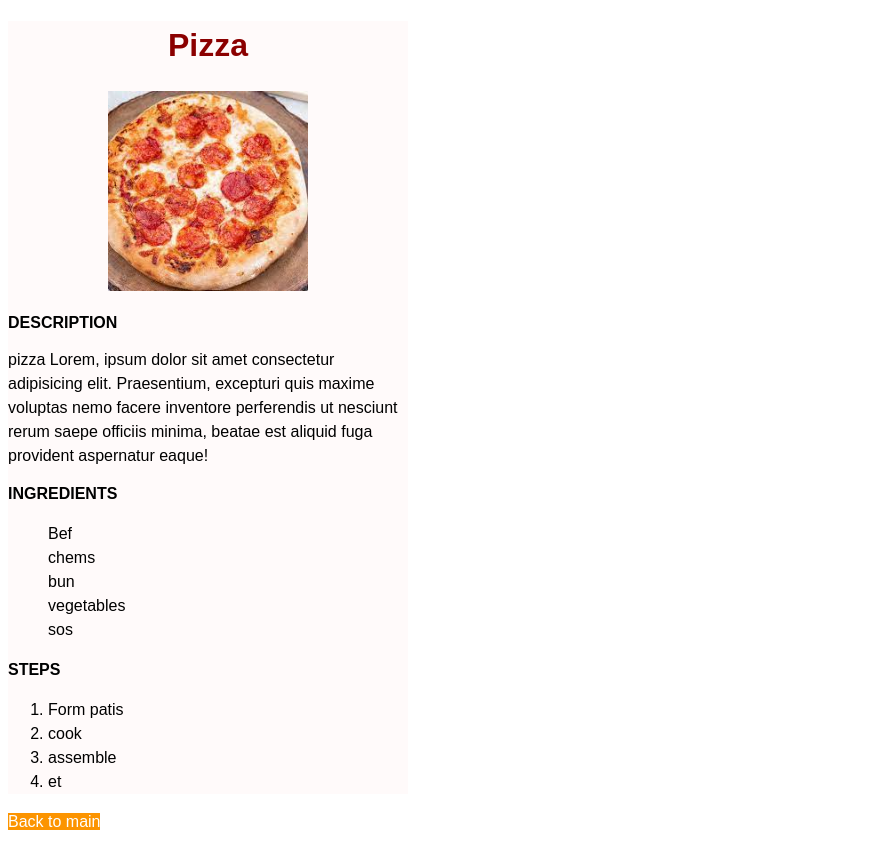
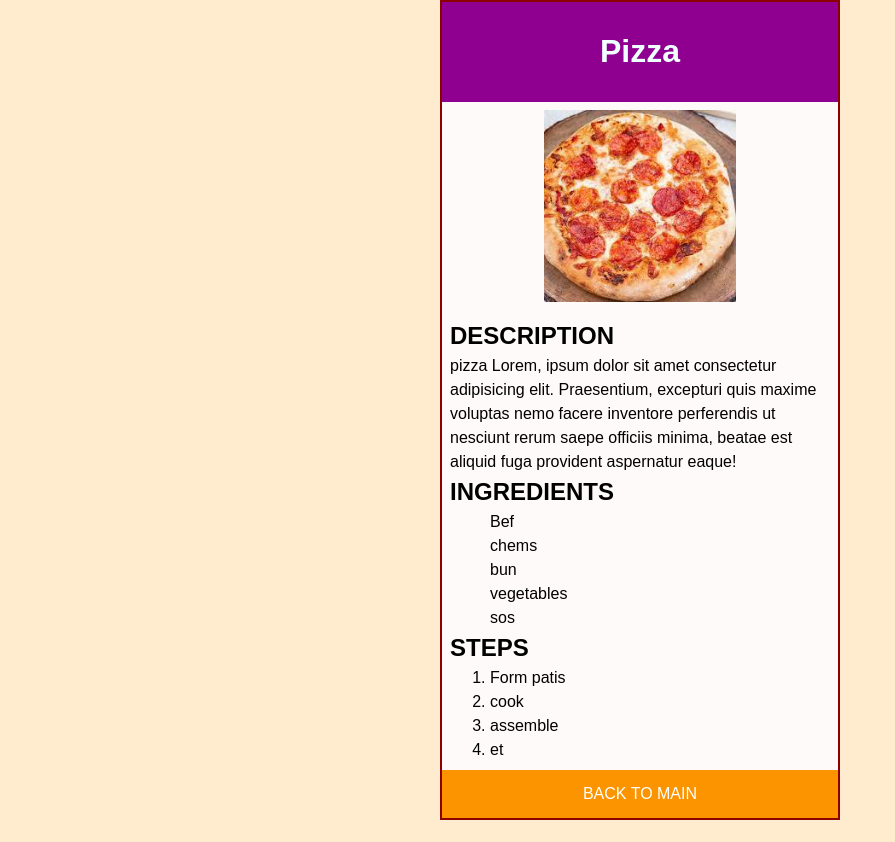
Before and after one commit to resq-u/odin-recipes, a plain HTML site: page recipes/pizza.html in a window 1280 px wide. Shown: the whole page, without its empty margins (0-895 px from the left). After the commit the page ends 820 px from the top, so only its background shows below. Drawn offline with Linux system fonts and the light colour scheme.

Commit message:
Change css file name and modify its contents

```diff
--- a/index.css
+++ /dev/null
@@ -1,49 +0,0 @@
-* {
-    line-height: 1.5;
-}
-
-body {
-    font-family: Arial, Helvetica, sans-serif;
-}
-
-img {
-    width: 200px;
-}
-
-ul {
-    list-style: none;
-}
-
-h1 {
-    color: darkred;
-}
-
-.recipe-card {
-    width: 400px;
-    background-color: #fffafa;
-    text-align: center;
-}
-
-.recipe-content {
-    text-align: left;
-}
-
-.recipe-card h2,
-.recipe-card a {
- text-transform: uppercase;
-}
-
-.recipe-card.feature {
-    border: 2px solid darkred;
-}
-
-h2,
-ul li {
-    font-size: 16px;
-}
-
-a {
-    background-color: #fc9400;
-    color: white;
-    text-decoration: none;
-}
--- a/recipes/pizza.html
+++ b/recipes/pizza.html
@@ -4,10 +4,10 @@
     <meta charset="UTF-8">
     <meta name="viewport" content="width=device-width, initial-scale=1.0">
     <title>Document</title>
-    <link rel="stylesheet" href="../index.css" />
+    <link rel="stylesheet" href="../styles.css" />
 </head>
 <body>
-    <div class="recipe-card">
+    <div class="recipe-card feature">
     <h1>Pizza</h1>
         <img src="pizza.jpg" alt="pizza">
         <div class="recipe-content">
@@ -39,7 +39,7 @@
                 <li>et</li>
             </ol>
 </div>
+<a href="../index.html">Back to main</a>
 </div>
-<a href="../index.html">Back to main</a>
 </body>
 </html>
--- /dev/null
+++ b/styles.css
@@ -0,0 +1,77 @@
+* {
+    line-height: 1.5;
+    box-sizing: border-box;
+    margin: 0 auto;
+}
+
+body {
+    font-family: Arial, Helvetica, sans-serif;
+    background-color: blanchedalmond;
+}
+
+img {
+    width: 208px;
+    display: block;
+    padding: 8px;
+}
+
+ul {
+    list-style: none;
+}
+
+h1 {
+    text-align: center;
+    height: 100px;
+    color: azure;
+    background-color: #900090;
+    padding: 25px;
+}
+
+.recipe-card {
+    width: 400px;
+    background-color: #fffafa;
+    text-align: center;
+}
+
+.recipe-content {
+    text-align: left;
+    margin: 8px;
+}
+
+.recipe-card h2,
+.recipe-card a {
+ text-transform: uppercase;
+}
+
+.recipe-card.feature {
+    border: 2px solid darkred;
+}
+
+.mainlist {
+    text-align: center;
+    margin: 8px;
+}
+
+
+.myUL {
+    display: inline-block;
+    font-size: 16px;
+    text-align: left;
+    padding: 0;
+}
+
+
+a {
+    background-color: #fc9400;
+    color: white;
+    text-decoration: none;
+    padding: 12px;
+    display: block;
+    text-align: center;
+
+}
+
+a:hover {
+    background-color: lightblue;
+    color: black;
+}
```
Also changed, not shown: index.html (+4 -2 lines), recipes/cheeseburger.html (+1 -1 lines), recipes/water.html (+3 -4 lines).
